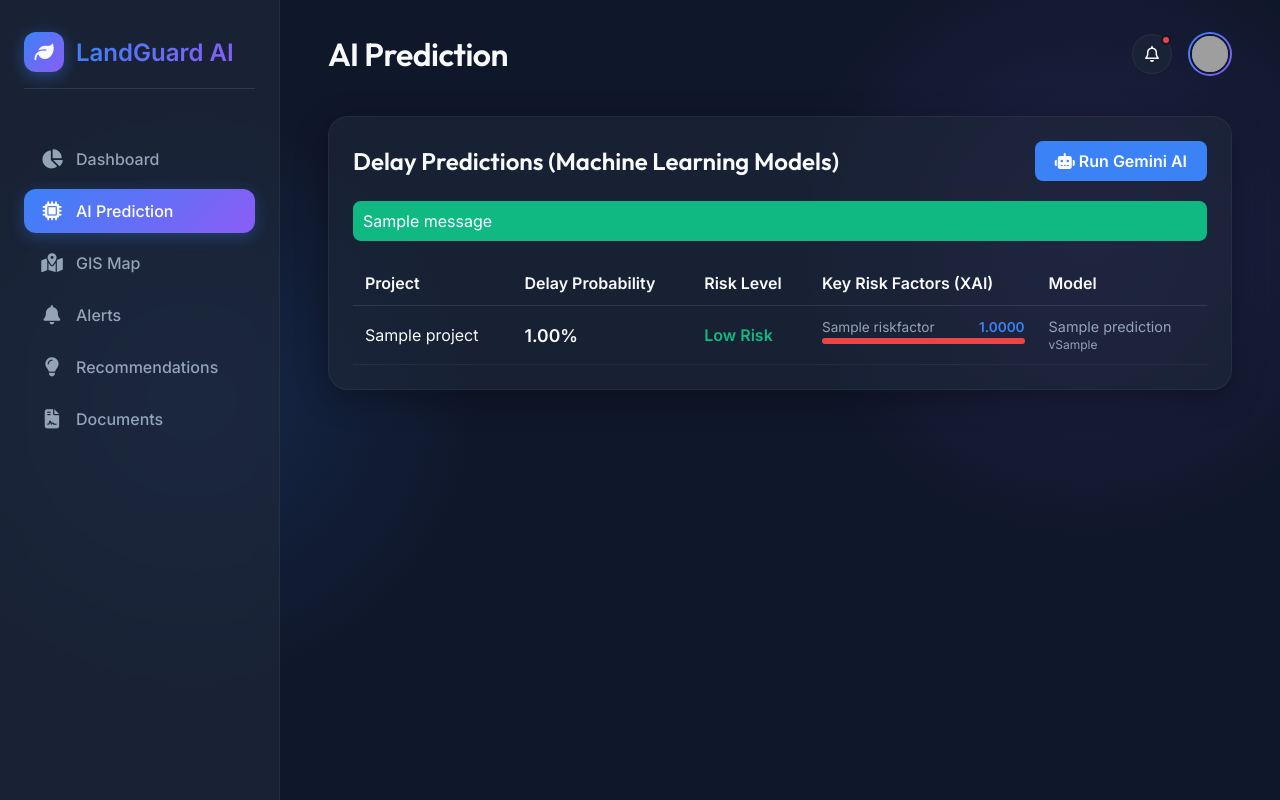
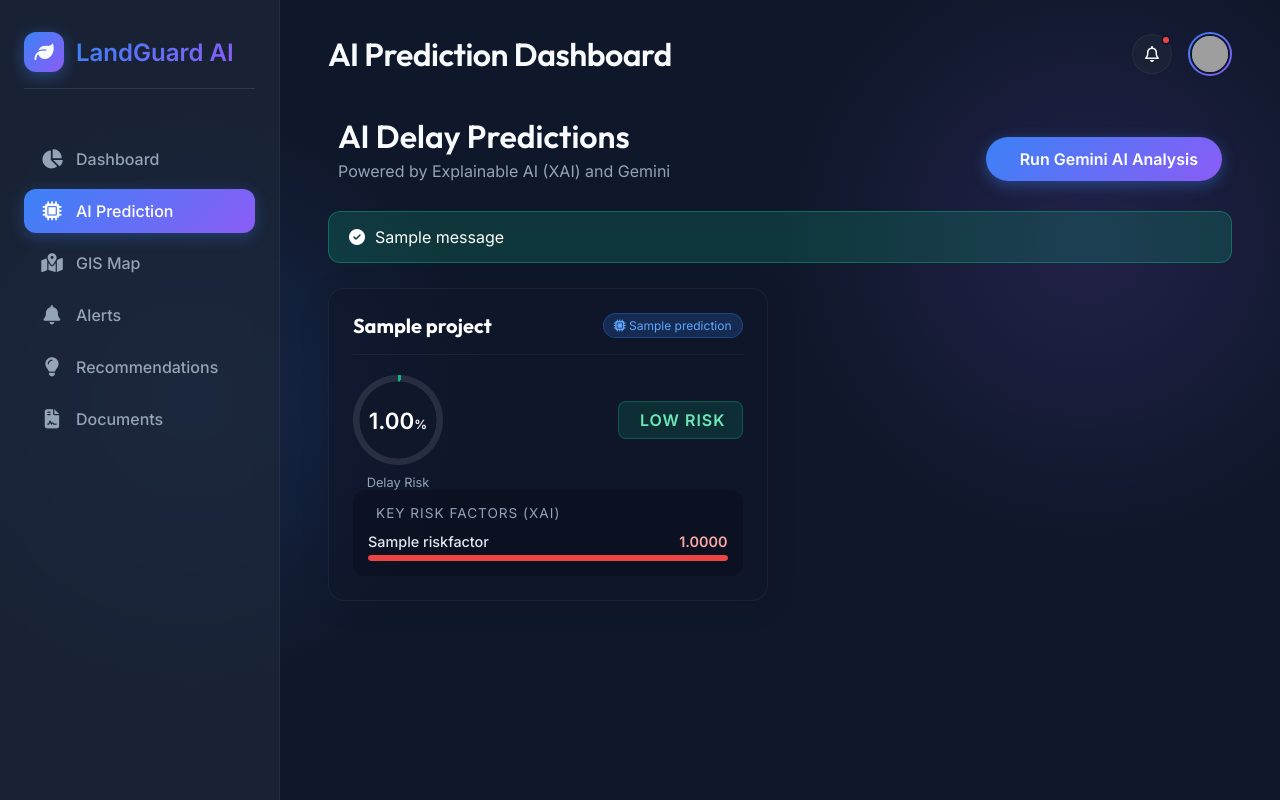
Before and after one commit to shubh-jaiswal-897/LandGuard-AI, a Django app: page /prediction/ in a window 1280 px wide. Run offline with Django 5.2, Linux system fonts and the light colour scheme; tables that the repository leaves empty hold one stand-in row (values such as "Sample post"); one stand-in notice (Sample message) is shown; grey boxes are pictures that could not be loaded.

Commit message:
Redesign AI Prediction dashboard UI with modern cards and fix Gemini model 404 error

```diff
--- a/templates/dashboard/prediction.html
+++ b/templates/dashboard/prediction.html
@@ -1,79 +1,284 @@
 {% extends 'base.html' %}
 
 {% block title %}AI Prediction{% endblock %}
-{% block page_title %}AI Prediction{% endblock %}
+{% block page_title %}AI Prediction Dashboard{% endblock %}
 
 {% block extra_css %}
 <style>
-    .prediction-card {
-        margin-bottom: 24px;
+    .prediction-container {
+        display: grid;
+        grid-template-columns: repeat(auto-fill, minmax(380px, 1fr));
+        gap: 25px;
+        margin-top: 20px;
     }
-    .risk-high { color: var(--danger); }
-    .risk-med { color: var(--warning); }
-    .risk-low { color: var(--success); }
+
+    .pred-card {
+        background: rgba(15, 23, 42, 0.6);
+        border: 1px solid rgba(255, 255, 255, 0.05);
+        border-radius: 16px;
+        padding: 24px;
+        box-shadow: 0 4px 30px rgba(0, 0, 0, 0.1);
+        backdrop-filter: blur(10px);
+        -webkit-backdrop-filter: blur(10px);
+        transition: transform 0.3s ease, box-shadow 0.3s ease;
+        display: flex;
+        flex-direction: column;
+    }
+
+    .pred-card:hover {
+        transform: translateY(-5px);
+        box-shadow: 0 10px 40px rgba(0, 0, 0, 0.3);
+        border-color: rgba(255, 255, 255, 0.1);
+    }
+
+    .pred-header {
+        display: flex;
+        justify-content: space-between;
+        align-items: flex-start;
+        border-bottom: 1px solid rgba(255, 255, 255, 0.05);
+        padding-bottom: 15px;
+        margin-bottom: 20px;
+    }
+
+    .project-name {
+        font-size: 1.25rem;
+        font-weight: 700;
+        color: #ffffff;
+        margin: 0;
+        line-height: 1.3;
+    }
+
+    .model-badge {
+        font-size: 0.75rem;
+        padding: 4px 10px;
+        border-radius: 20px;
+        background: rgba(59, 130, 246, 0.2);
+        color: #60a5fa;
+        border: 1px solid rgba(59, 130, 246, 0.3);
+        white-space: nowrap;
+        margin-left: 10px;
+    }
+
+    .pred-stats {
+        display: flex;
+        justify-content: space-between;
+        align-items: center;
+        margin-bottom: 25px;
+    }
+
+    .prob-circle {
+        display: flex;
+        flex-direction: column;
+        align-items: center;
+        justify-content: center;
+        width: 90px;
+        height: 90px;
+        border-radius: 50%;
+        background: radial-gradient(circle, rgba(15,23,42,1) 60%, transparent 61%), conic-gradient(var(--accent-primary) var(--percentage), rgba(255,255,255,0.1) 0);
+        position: relative;
+    }
+
+    .prob-circle-inner {
+        position: absolute;
+        font-size: 1.4rem;
+        font-weight: bold;
+        color: #fff;
+    }
+
+    .prob-circle-label {
+        position: absolute;
+        bottom: -25px;
+        font-size: 0.8rem;
+        color: var(--text-secondary);
+        white-space: nowrap;
+    }
+
+    .risk-badge {
+        padding: 8px 16px;
+        border-radius: 8px;
+        font-weight: 600;
+        font-size: 1rem;
+        text-transform: uppercase;
+        letter-spacing: 1px;
+    }
+
+    .risk-high, .risk-critical { background: rgba(239, 68, 68, 0.15); color: #fca5a5; border: 1px solid rgba(239, 68, 68, 0.3); }
+    .risk-medium { background: rgba(245, 158, 11, 0.15); color: #fcd34d; border: 1px solid rgba(245, 158, 11, 0.3); }
+    .risk-low { background: rgba(16, 185, 129, 0.15); color: #6ee7b7; border: 1px solid rgba(16, 185, 129, 0.3); }
+
+    .xai-section {
+        flex-grow: 1;
+        background: rgba(0, 0, 0, 0.2);
+        border-radius: 12px;
+        padding: 15px;
+    }
+
+    .xai-title {
+        font-size: 0.85rem;
+        text-transform: uppercase;
+        letter-spacing: 1px;
+        color: var(--text-secondary);
+        margin-bottom: 12px;
+        display: flex;
+        align-items: center;
+        gap: 8px;
+    }
+
+    .xai-factor {
+        margin-bottom: 12px;
+    }
+    .xai-factor:last-child {
+        margin-bottom: 0;
+    }
+
+    .xai-factor-header {
+        display: flex;
+        justify-content: space-between;
+        font-size: 0.9rem;
+        margin-bottom: 5px;
+    }
+
+    .xai-bar-bg {
+        height: 6px;
+        background: rgba(255, 255, 255, 0.1);
+        border-radius: 3px;
+        overflow: hidden;
+    }
+
+    .xai-bar-fill {
+        height: 100%;
+        border-radius: 3px;
+        transition: width 1s ease-out;
+    }
+
+    .btn-run-ai {
+        background: linear-gradient(135deg, #3b82f6 0%, #8b5cf6 100%);
+        color: white;
+        padding: 12px 24px;
+        border-radius: 30px;
+        text-decoration: none;
+        font-weight: bold;
+        display: inline-flex;
+        align-items: center;
+        gap: 10px;
+        box-shadow: 0 4px 15px rgba(59, 130, 246, 0.4);
+        transition: all 0.3s;
+        border: none;
+        position: relative;
+        overflow: hidden;
+    }
+
+    .btn-run-ai::after {
+        content: '';
+        position: absolute;
+        top: -50%; left: -50%; width: 200%; height: 200%;
+        background: radial-gradient(circle, rgba(255,255,255,0.3) 0%, transparent 60%);
+        opacity: 0;
+        transform: scale(0.5);
+        transition: opacity 0.3s, transform 0.3s;
+    }
+
+    .btn-run-ai:hover {
+        transform: translateY(-2px);
+        box-shadow: 0 6px 20px rgba(139, 92, 246, 0.6);
+        color: white;
+    }
+
+    .btn-run-ai:hover::after {
+        opacity: 1;
+        transform: scale(1);
+    }
+
+    .pulse-icon {
+        animation: pulse 2s infinite;
+    }
+
+    @keyframes pulse {
+        0% { transform: scale(1); }
+        50% { transform: scale(1.15); }
+        100% { transform: scale(1); }
+    }
 </style>
 {% endblock %}
 
 {% block content %}
-<div class="glass-card prediction-card animate-fade-in">
-    <div class="section-header" style="margin-bottom: 20px; display: flex; justify-content: space-between; align-items: center;">
-        <h2 class="section-title">Delay Predictions (Machine Learning Models)</h2>
-        <a href="{% url 'dashboard:run_ai_predictions' %}" class="btn" style="background: var(--accent-primary); color: white; padding: 10px 20px; border-radius: 8px; text-decoration: none; font-weight: bold;"><i class="fa-solid fa-robot"></i> Run Gemini AI</a>
+<div class="animate-fade-in">
+    <div style="display: flex; justify-content: space-between; align-items: flex-end; margin-bottom: 30px; padding: 0 10px;">
+        <div>
+            <h2 class="section-title" style="margin-bottom: 5px; font-size: 2rem;">AI Delay Predictions</h2>
+            <p style="color: var(--text-secondary); margin: 0;">Powered by Explainable AI (XAI) and Gemini</p>
+        </div>
+        <a href="{% url 'dashboard:run_ai_predictions' %}" class="btn-run-ai">
+            <i class="fa-solid fa-sparkles pulse-icon"></i> Run Gemini AI Analysis
+        </a>
     </div>
 
     {% if messages %}
-    <div style="margin-bottom: 20px;">
+    <div style="margin-bottom: 25px;">
         {% for message in messages %}
-        <div style="padding: 10px; border-radius: 8px; background: {% if message.tags == 'error' %}var(--danger){% else %}var(--success){% endif %}; color: white;">
+        <div style="padding: 15px 20px; border-radius: 12px; background: {% if message.tags == 'error' %}rgba(239, 68, 68, 0.2){% else %}rgba(16, 185, 129, 0.2){% endif %}; color: white; border: 1px solid {% if message.tags == 'error' %}rgba(239, 68, 68, 0.4){% else %}rgba(16, 185, 129, 0.4){% endif %}; display: flex; align-items: center; gap: 10px;">
+            <i class="fa-solid {% if message.tags == 'error' %}fa-circle-exclamation{% else %}fa-circle-check{% endif %}"></i>
             {{ message }}
         </div>
         {% endfor %}
     </div>
     {% endif %}
 
-    <table style="width: 100%; text-align: left; border-collapse: collapse;">
-        <thead>
-            <tr style="border-bottom: 1px solid rgba(255,255,255,0.1);">
-                <th style="padding: 12px;">Project</th>
-                <th style="padding: 12px;">Delay Probability</th>
-                <th style="padding: 12px;">Risk Level</th>
-                <th style="padding: 12px;">Key Risk Factors (XAI)</th>
-                <th style="padding: 12px;">Model</th>
-            </tr>
-        </thead>
-        <tbody>
+    {% if not predictions %}
+    <div class="glass-card" style="text-align: center; padding: 60px 20px;">
+        <i class="fa-solid fa-robot" style="font-size: 4rem; color: rgba(255,255,255,0.1); margin-bottom: 20px;"></i>
+        <h3>No AI Predictions Found</h3>
+        <p style="color: var(--text-secondary); max-width: 400px; margin: 0 auto 20px auto;">Run the Gemini AI Analysis to generate intelligent delay predictions and risk factors for your active projects.</p>
+    </div>
+    {% else %}
+    <div class="prediction-container">
         {% for pred in predictions %}
-            <tr style="border-bottom: 1px solid rgba(255,255,255,0.05);">
-                <td style="padding: 12px;">{{ pred.project.project_name }}</td>
-                <td style="padding: 12px;">
-                    <div style="font-weight: bold; font-size: 1.1rem;">{{ pred.delay_probability }}%</div>
-                </td>
-                <td style="padding: 12px; font-weight: bold;" class="{% if pred.risk_level == 'HIGH' or pred.risk_level == 'CRITICAL' %}risk-high{% elif pred.risk_level == 'MEDIUM' %}risk-med{% else %}risk-low{% endif %}">
+        <div class="pred-card">
+            <div class="pred-header">
+                <h3 class="project-name">{{ pred.project.project_name }}</h3>
+                <span class="model-badge"><i class="fa-solid fa-microchip"></i> {{ pred.model_name }}</span>
+            </div>
+
+            <div class="pred-stats">
+                <div class="prob-circle" style="--percentage: {{ pred.delay_probability }}%; --accent-primary: {% if pred.delay_probability > 70 %}#ef4444{% elif pred.delay_probability > 40 %}#f59e0b{% else %}#10b981{% endif %};">
+                    <div class="prob-circle-inner">{{ pred.delay_probability }}<span style="font-size:0.8rem;">%</span></div>
+                    <div class="prob-circle-label">Delay Risk</div>
+                </div>
+
+                <div class="risk-badge {% if pred.risk_level == 'HIGH' or pred.risk_level == 'CRITICAL' %}risk-high{% elif pred.risk_level == 'MEDIUM' %}risk-medium{% else %}risk-low{% endif %}">
+                    {% if pred.risk_level == 'HIGH' or pred.risk_level == 'CRITICAL' %}<i class="fa-solid fa-triangle-exclamation"></i>
+                    {% elif pred.risk_level == 'MEDIUM' %}<i class="fa-solid fa-bell"></i>
+                    {% else %}<i class="fa-solid fa-shield-check"></i>{% endif %}
                     {{ pred.get_risk_level_display }}
-                </td>
-                <td style="padding: 12px;">
+                </div>
+            </div>
+
+            <div class="xai-section">
+                <div class="xai-title">
+                    <i class="fa-solid fa-chart-network" style="color: #8b5cf6;"></i> Key Risk Factors (XAI)
+                </div>
+
                 {% for factor in pred.risk_factors.all|slice:":3" %}
-                    <div style="margin-bottom: 8px;">
-                        <div style="display: flex; justify-content: space-between; font-size: 0.85rem; margin-bottom: 3px;">
-                            <span style="color: var(--text-secondary);">{{ factor.factor_name }}</span>
-                            <span style="font-weight: bold; color: var(--accent-primary);">{{ factor.impact_value }}</span>
+                <div class="xai-factor">
+                    <div class="xai-factor-header">
+                        <span style="color: #e2e8f0; font-weight: 500;">{{ factor.factor_name }}</span>
+                        <span style="color: {% if factor.impact_value > 0.7 %}#fca5a5{% elif factor.impact_value > 0.4 %}#fcd34d{% else %}#6ee7b7{% endif %}; font-weight: bold;">
+                            {{ factor.impact_value }}
+                        </span>
                     </div>
-                        <div style="background: rgba(255,255,255,0.1); height: 6px; border-radius: 3px;">
-                            <div style="background: {% if factor.impact_value > 0.7 %}var(--danger){% elif factor.impact_value > 0.4 %}var(--warning){% else %}var(--success){% endif %}; height: 100%; border-radius: 3px; width: calc({{ factor.impact_value }} * 100%);"></div>
+                    <div class="xai-bar-bg">
+                        <div class="xai-bar-fill" style="width: calc({{ factor.impact_value }} * 100%); background: {% if factor.impact_value > 0.7 %}#ef4444{% elif factor.impact_value > 0.4 %}#f59e0b{% else %}#10b981{% endif %};"></div>
                     </div>
                 </div>
                 {% empty %}
-                    <span style="color: var(--text-secondary); font-size: 0.85rem; font-style: italic;">No specific factors identified.</span>
+                <div style="text-align: center; color: var(--text-secondary); padding: 10px 0; font-style: italic; font-size: 0.9rem;">
+                    No specific factors identified.
+                </div>
                 {% endfor %}
-                </td>
-                <td style="padding: 12px; font-size: 0.9rem; color: var(--text-secondary);">{{ pred.model_name }}<br><small>v{{ pred.model_version }}</small></td>
-            </tr>
-            {% empty %}
-            <tr>
-                <td colspan="5" style="padding: 24px; text-align: center; color: var(--text-secondary);">No predictions available. Add data to run AI models.</td>
-            </tr>
+            </div>
+        </div>
         {% endfor %}
-        </tbody>
-    </table>
+    </div>
+    {% endif %}
 </div>
 {% endblock %}
```
Also changed, not shown: prediction/utils.py (+12 -4 lines). Lines whose indentation alone changed are shown as unchanged.
